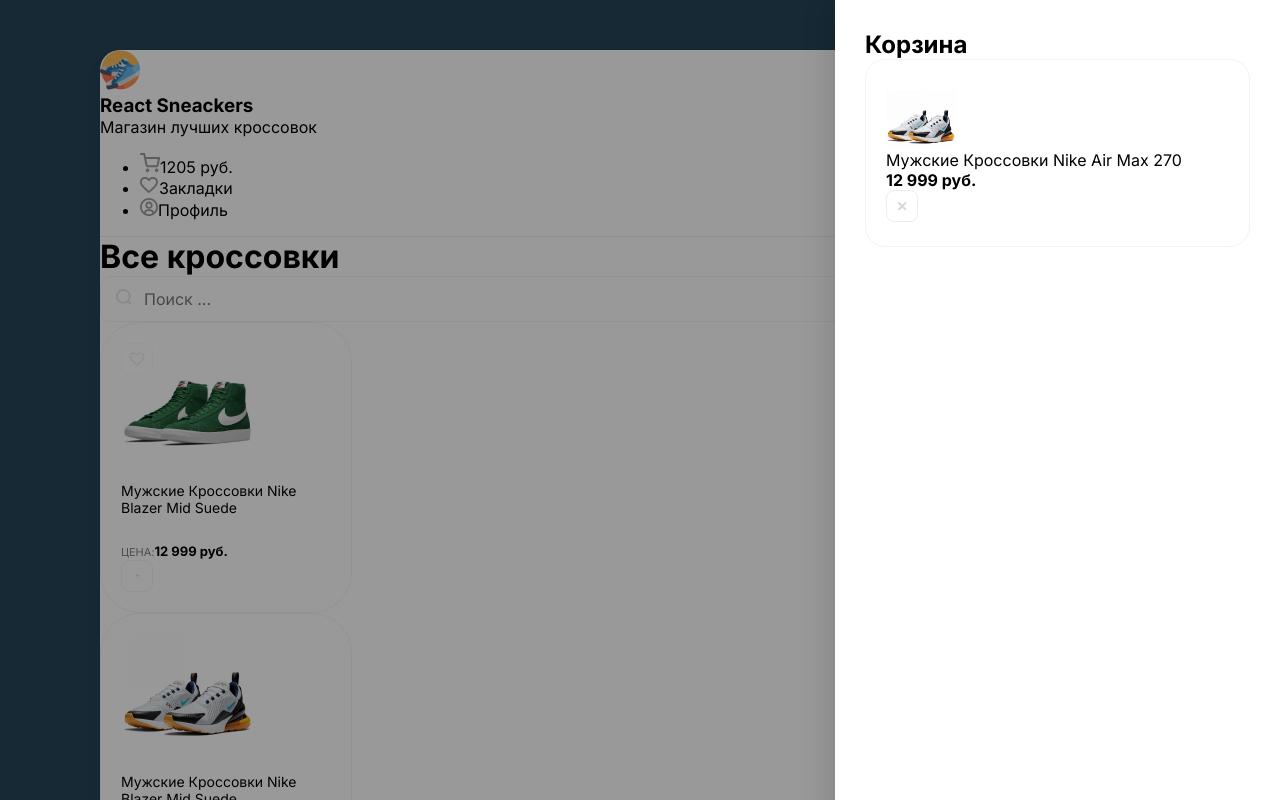
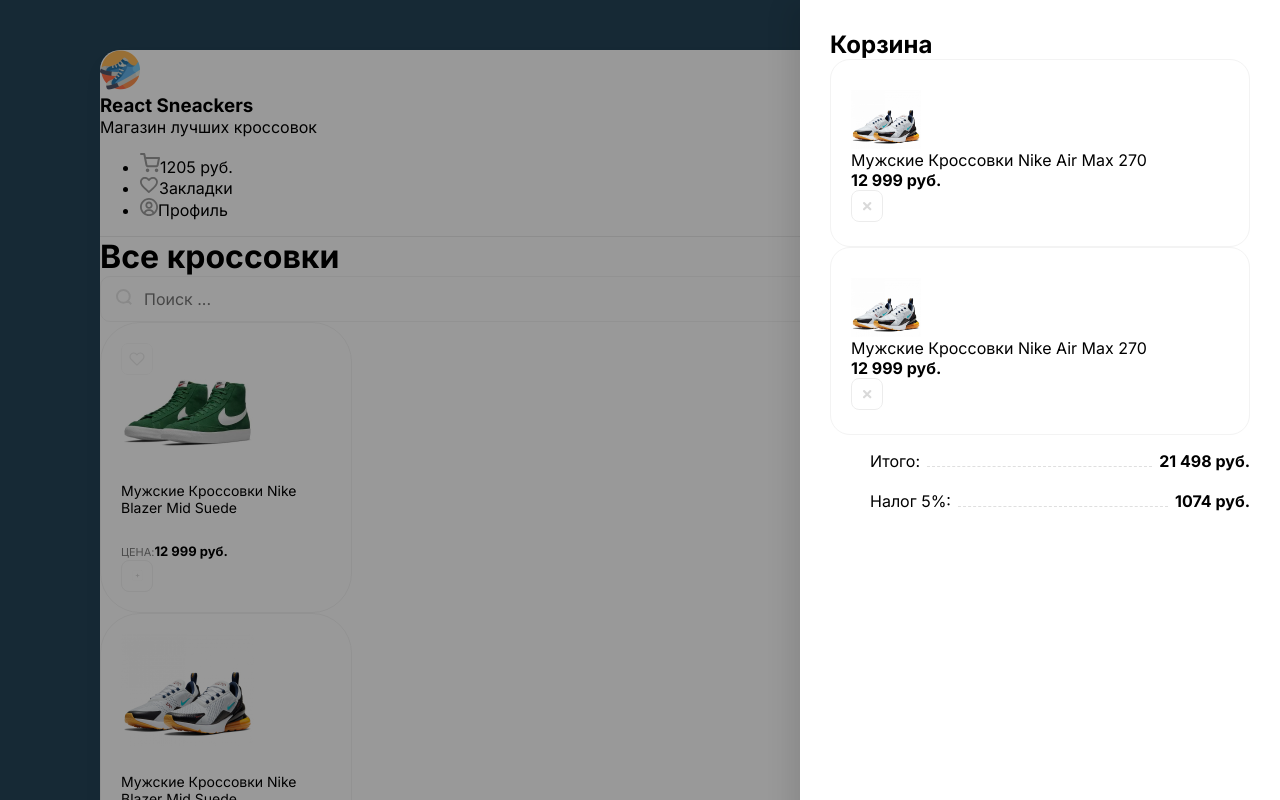
Before and after one commit to GanzhaSS/react-sneakers, a React (Create React App) app: page / in a window 1280 px wide. Shown: the top 800 px of the page. Built offline with nearby package versions, Linux system fonts and the light colour scheme.

Commit message:
Need to find error (cart item)

```diff
--- a/package.json
+++ b/package.json
@@ -9,7 +9,6 @@
     "macro-css": "^1.0.5",
     "react": "^18.2.0",
     "react-dom": "^18.2.0",
-    "react-scripts": "5.0.1",
     "sass": "^1.69.5",
     "sass-loader": "^13.3.2",
     "web-vitals": "^2.1.4"
@@ -37,5 +36,8 @@
       "last 1 firefox version",
       "last 1 safari version"
     ]
+  },
+  "devDependencies": {
+    "react-scripts": "^5.0.1"
   }
 }
--- a/src/App.jsx
+++ b/src/App.jsx
@@ -2,10 +2,22 @@ const App = () => {
   return (
     <div className="wrapper clear">
       <div className="overlay">
-        <div className="drawer">
-          <h2>Корзина</h2>
+        <div className="drawer  d-flex flex-column">
+          <h2 className="mb-30">Корзина</h2>
+          <div className="Items">
 
-          <div className="cartItem d-flex align-center ">
+          </div>
+          <div className="cartItem d-flex align-center mb-20">
+            <div className="cartItemImg" style={{ backgroundImage: 'url(/img/sneakers/2.jpg)' }}></div>
+            <div className="mr-20">
+              <p className="mb-5">
+                Мужские Кроссовки Nike Air Max 270
+              </p>
+              <b>12 999 руб.</b>
+            </div>
+            <img className="btnRemove" src="/img/icons/btn-remove.svg" alt="Remove" />
+          </div>
+          <div className="cartItem d-flex align-center mb-20">
             {/* <img className="mr-20" width={70} height={70} src="/img/sneakers/2.jpg" alt="Sneakers" /> */}
             <div className="cartItemImg" style={{ backgroundImage: 'url(/img/sneakers/2.jpg)' }}></div>
             <div className="mr-20">
@@ -16,6 +28,19 @@ const App = () => {
             </div>
             <img className="btnRemove" src="/img/icons/btn-remove.svg" alt="Remove" />
           </div>
+
+          <ul className="cartToltalBlock">
+            <li>
+              <span>Итого:</span>
+              <div></div>
+              <b>21 498 руб.</b>
+            </li>
+            <li>
+              <span>Налог 5%:</span>
+              <div></div>
+              <b>1074 руб.</b>
+            </li>
+          </ul>
         </div>
 
       </div>
--- a/src/index.css
+++ b/src/index.css
@@ -5,9 +5,12 @@ body {
   -moz-osx-font-smoothing: grayscale;
   background-color: #244458;
 }
-
 body svg:hover path {
   fill: orange;
+}
+
+* {
+  font-family: "Inter", system-ui;
 }
 
 h3,
@@ -36,19 +39,22 @@ header {
   padding: 20px;
   width: 210px;
   border-radius: 40px;
+  transition: box-shadow 0.2s ease-in-out, transform 0.2s ease-in-out;
+  cursor: pointer;
 }
-
+.card:hover {
+  box-shadow: 0px 20px 35px rgba(0, 0, 0, 0.05);
+  transform: translateY(-5px);
+}
 .card h5 {
   font-weight: 400;
   font-size: 14px;
 }
-
 .card span {
   font-size: 11px;
   opacity: 0.5;
   text-transform: uppercase;
 }
-
 .card b {
   font-size: 13px;
 }
@@ -64,9 +70,90 @@ header {
 
 .search-block {
   border: 1px solid #f3f3f3;
+  border-radius: 10px;
+  padding: 0 15px;
 }
 
 input {
   border: 0;
-  padding: 10px;
+  padding: 12px;
+  font-size: 16px;
+  color: #C4C4C4;
+  width: 250px;
 }
+
+.favorite {
+  position: absolute;
+  cursor: pointer;
+}
+
+.drawer {
+  position: absolute;
+  width: 420px;
+  height: 100%;
+  right: 0;
+  background: #FFFFFF;
+  box-shadow: -10px 4px 24px rgba(0, 0, 0, 0.1);
+  padding: 30px;
+}
+
+.overlay {
+  position: absolute;
+  left: 0;
+  top: 0;
+  width: 100%;
+  height: 100%;
+  background-color: hsla(0, 0%, 0%, 0.4);
+  z-index: 1;
+}
+
+h2 {
+  margin: 0;
+}
+
+.cartItem {
+  border: 1px solid #F3F3F3;
+  border-radius: 20px;
+  overflow: hidden;
+  padding: 20px;
+}
+.cartItem p,
+.cartItem b {
+  font-size: 16px;
+  margin: 0;
+}
+.cartItem .cartItemImg {
+  height: 70px;
+  width: 70px;
+  background-size: contain;
+  background-position: 0 10px;
+  background-repeat: no-repeat;
+  margin-right: 20px;
+}
+
+.btnRemove {
+  opacity: 0.5;
+  cursor: pointer;
+  transition: opacity 0.2s ease-in-out;
+}
+.btnRemove:hover {
+  opacity: 1;
+}
+
+.cartToltalBlock li {
+  display: flex;
+  align-items: flex-end;
+  margin-bottom: 20px;
+}
+.cartToltalBlock div {
+  flex: 1;
+  border: 1px;
+  border-bottom: 1px dashed #DFDFDF;
+  position: relative;
+  top: -4px;
+  margin: 0 7px;
+}
+
+.Items {
+  flex: 1;
+}
--- a/src/index.scss
+++ b/src/index.scss
@@ -102,7 +102,7 @@ input {
 
 .drawer {
   position: absolute;
-  width: 385px;
+  width: 420px;
   height: 100%;
   right: 0;
   background: #FFFFFF;
@@ -155,3 +155,24 @@ h2 {
     opacity: 1;
   }
 }
+
+.cartToltalBlock {
+  li {
+    display: flex;
+    align-items: flex-end;
+    margin-bottom: 20px;
+  }
+
+  div {
+    flex: 1;
+    border: 1px;
+    border-bottom: 1px dashed #DFDFDF;
+    position: relative;
+    top: -4px;
+    margin: 0 7px;
+  }
+}
+
+.Items {
+  flex: 1;
+}
```
Also changed, not shown: src/index.min.css (added, +1 -0 lines), 1 other file (tests, documents, lock files or other folders).
